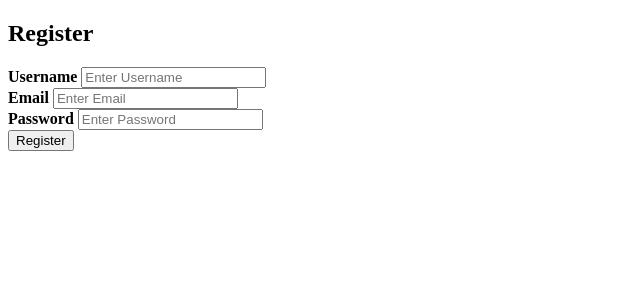
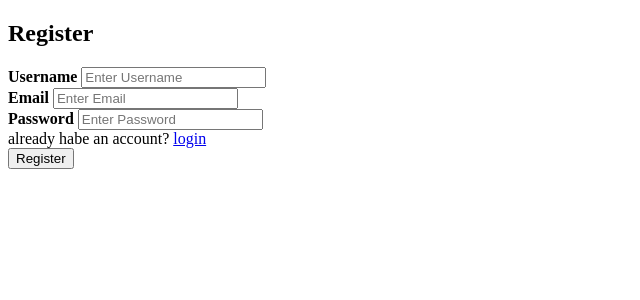
Before and after one commit to DHBW-CS2-567/SocialCReddit, a PHP site: page /www/register.php in a window 1280 px wide. Shown: the top 300 px of the page, without its empty margins (0-640 px from the left). Run offline with PHP 8.4, Linux system fonts and the light colour scheme.

Commit message:
changed login and register pages

```diff
--- a/www/login.php
+++ b/www/login.php
@@ -50,8 +50,8 @@ if ($_SERVER["REQUEST_METHOD"] == "POST") {
     <button type="button" class="cancelbtn">Cancel</button>
   </div>
   <div class="container" style="background-color:#f1f1f1">
-    already have an account?
-    <a href="register.php" class="registerbtn" >Register</a>
+  don't have an account?
+  <a href="register.php" class="registerbtn" >Register</a>
   </div>
 </form>
 <?php
--- a/www/register.php
+++ b/www/register.php
@@ -41,7 +41,11 @@ if ($_SERVER["REQUEST_METHOD"] == "POST") {
         <label for="password"><b>Password</b></label>
         <input type="password" placeholder="Enter Password" name="password" required>
         <br>
+         already habe an account?
+  <a href="login.php" class="loginbtn" >login</a>
+        <br>
         <button type="submit">Register</button>
     </form>
+
 </body>
 </html>
```
